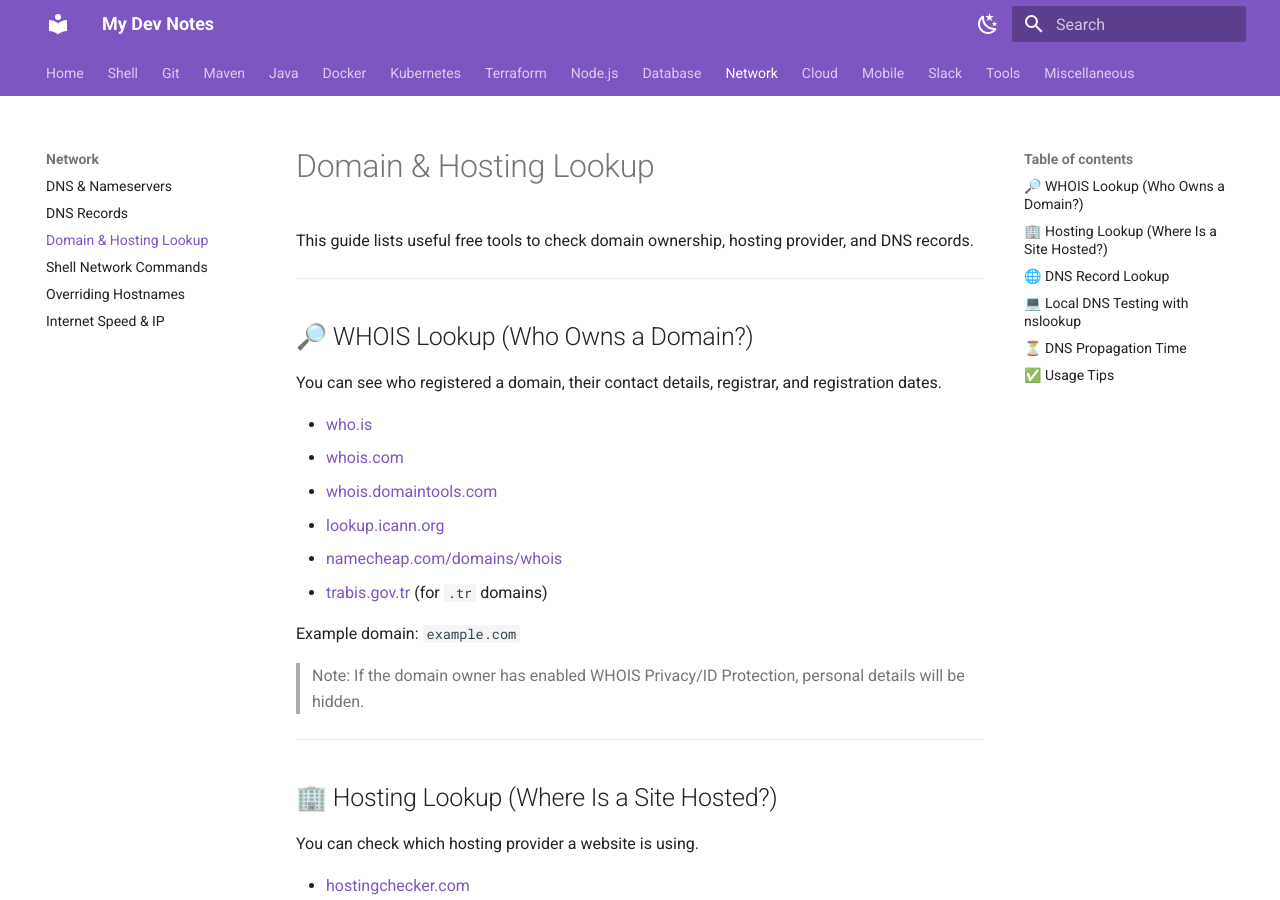
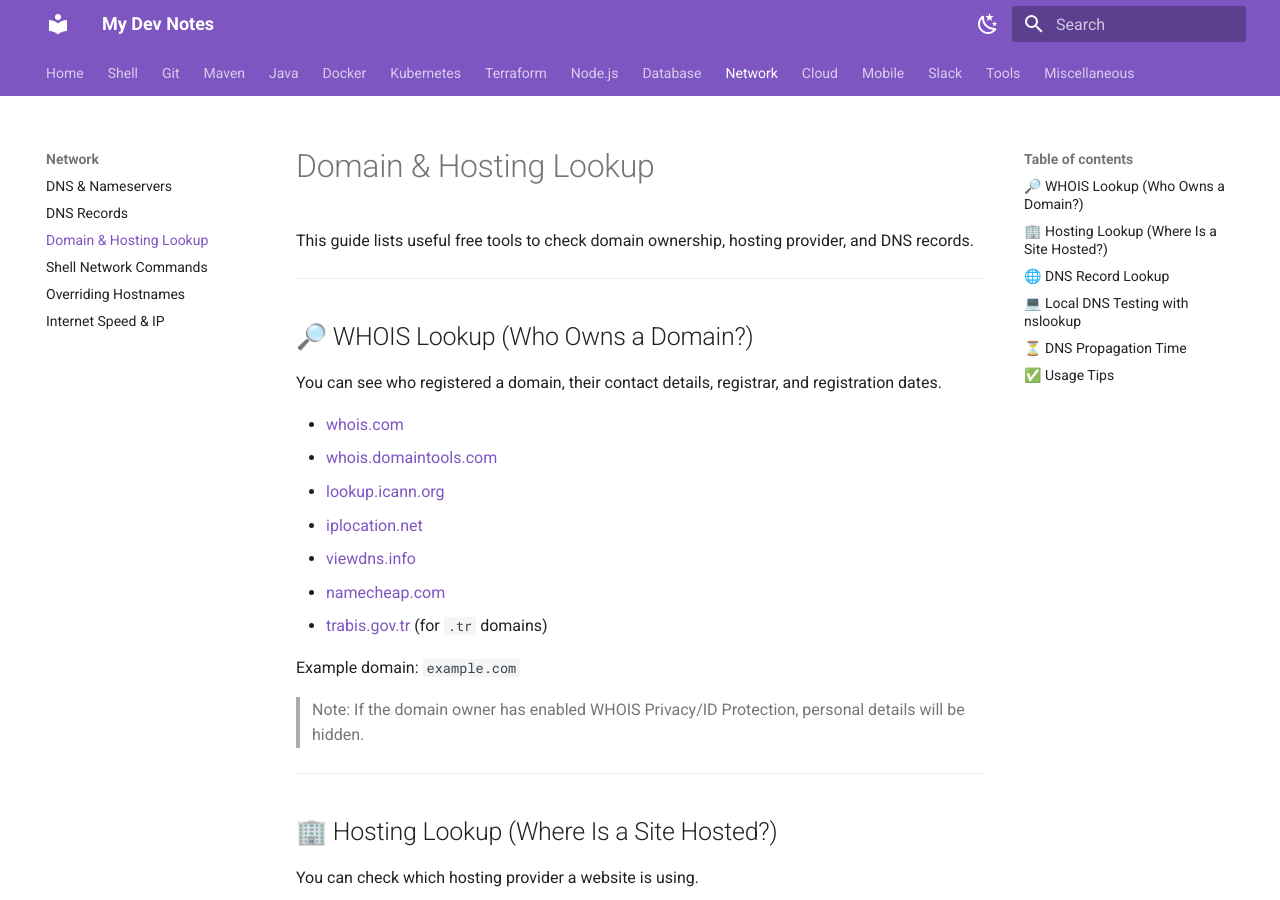
Before and after one commit to ozgurryazilimci/dev-notes, an MkDocs documentation site: the page built from docs/network/domain-hosting-lookup.md, in a window 1280 px wide and 900 px high. Built offline with MkDocs 1.6.1 and Material for MkDocs 9.7.7, drawn with Linux system fonts in a browser that asks for light colours.

Commit message:
Fix whois domains

```diff
--- a/docs/network/domain-hosting-lookup.md
+++ b/docs/network/domain-hosting-lookup.md
@@ -8,11 +8,12 @@ This guide lists useful free tools to check domain ownership, hosting provider,
 
 You can see who registered a domain, their contact details, registrar, and registration dates.
 
-- [who.is](https://who.is)
 - [whois.com](https://www.whois.com/whois)
 - [whois.domaintools.com](https://whois.domaintools.com)
 - [lookup.icann.org](https://lookup.icann.org)
-- [namecheap.com/domains/whois](https://www.namecheap.com/domains/whois)
+- [iplocation.net](https://www.iplocation.net/)
+- [viewdns.info](https://viewdns.info/)
+- [namecheap.com](https://www.namecheap.com/domains/whois)
 - [trabis.gov.tr](https://trabis.gov.tr) (for `.tr` domains)
 
 Example domain: `example.com`
```
